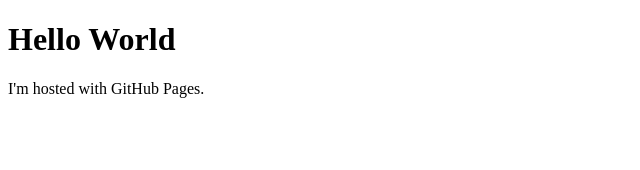
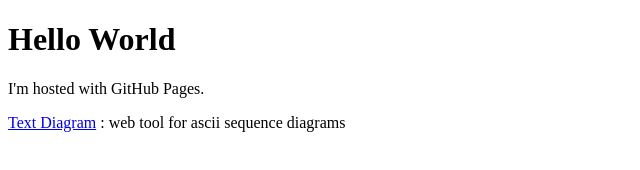
Before and after one commit to noahp/noahp.github.io, a plain HTML site: page index.html in a window 1280 px wide. Shown: the whole page, without its empty margins (0-640 px from the left). Drawn offline with Linux system fonts and the light colour scheme.

Commit message:
Add text-diagram submodule, see if it works!

```diff
--- a/index.html
+++ b/index.html
@@ -1,7 +1,13 @@
 <!DOCTYPE html>
 <html>
+
 <body>
-<h1>Hello World</h1>
-<p>I'm hosted with GitHub Pages.</p>
+    <h1>Hello World</h1>
+    <p>I'm hosted with GitHub Pages.</p>
+    <p>
+        <a href='text-diagram/text-diagram/index.htm'>Text Diagram</a>
+        <label>: web tool for ascii sequence diagrams</label>
+    </p>
 </body>
+
 </html>
```
Also changed, not shown: 1 other file.
